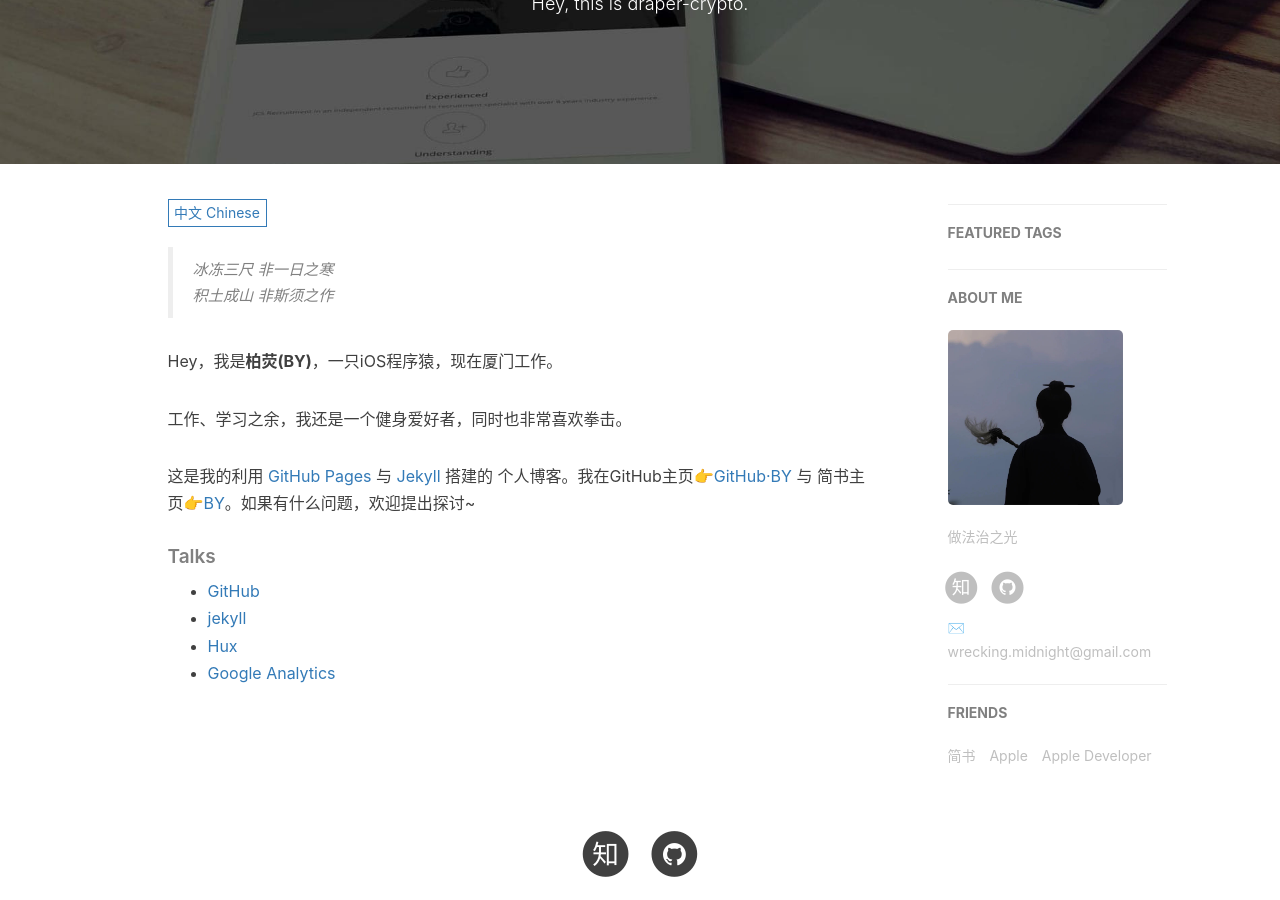
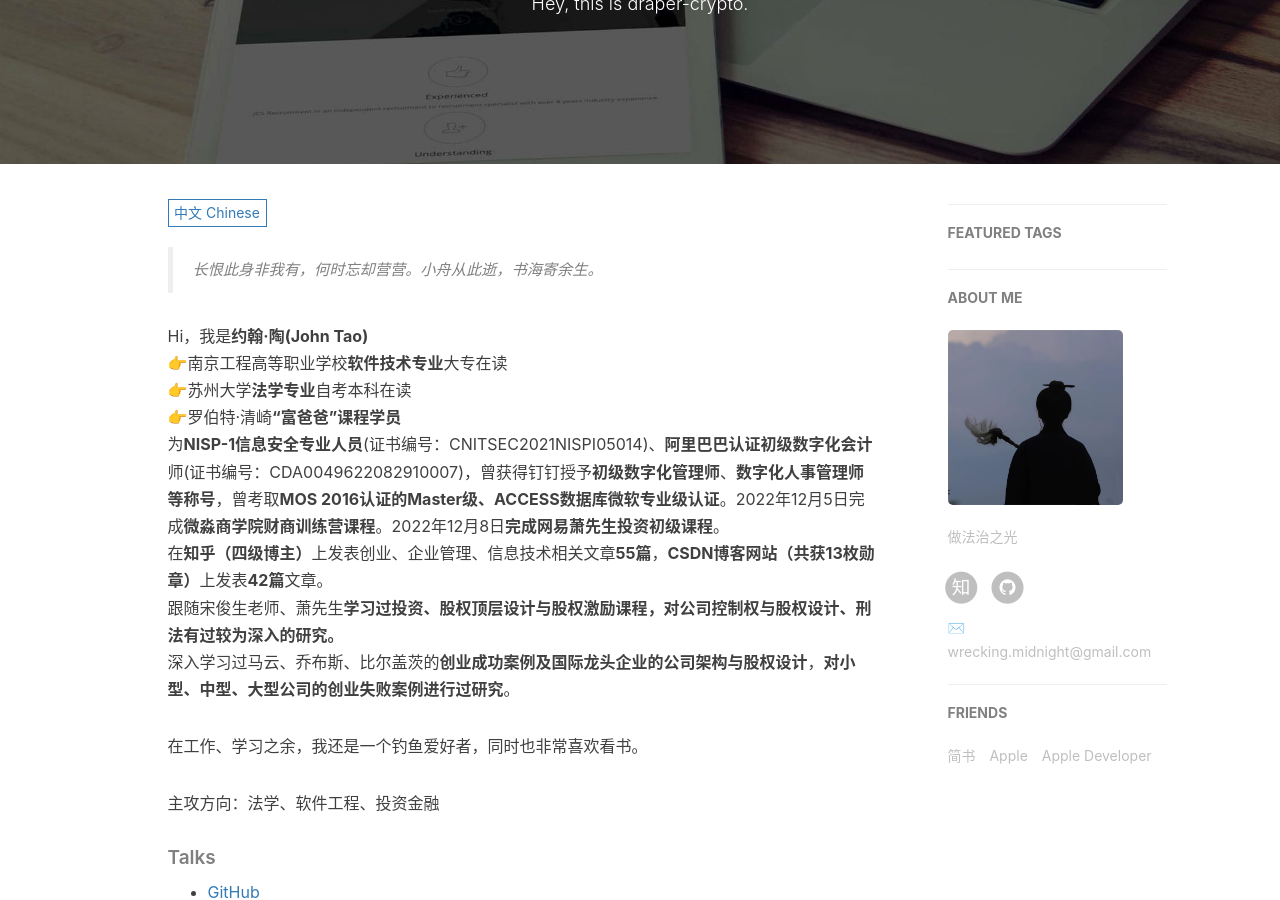
Before and after one commit to Draper-crypto/Draper-crypto.github.io, a Jekyll site: the page built from about.html, in a window 1280 px wide and 900 px high, scrolled down 254 px. Built offline with Jekyll 4.4.1, drawn with Linux system fonts in a browser that asks for light colours; nearby versions of some CDN libraries; comment, search, counter and statistics services are not loaded.

Commit message:
更新 about.html

```diff
--- a/about.html
+++ b/about.html
@@ -15,16 +15,20 @@
 <div class="zh post-container">
 
     <!--copied from markdown -->
-    <blockquote><p>冰冻三尺 非一日之寒<br>
-    积土成山 非斯须之作</p></blockquote>
+    <blockquote><p>长恨此身非我有，何时忘却营营。小舟从此逝，书海寄余生。</p></blockquote>
 
-    <p>Hey，我是<strong>柏荧(BY)</strong>，一只iOS程序猿，现在厦门工作。</p>
+    <p>Hi，我是<strong>约翰·陶(John Tao)</strong><br>
+        👉南京工程高等职业学校<strong>软件技术专业</strong>大专在读<br>
+        👉苏州大学<strong>法学专业</strong>自考本科在读<br>
+        👉罗伯特·清崎<strong>“富爸爸”课程学员</strong><br>
+        为<strong>NISP-1信息安全专业人员</strong>(证书编号：CNITSEC2021NISPⅠ05014)、<strong>阿里巴巴认证初级数字化会计</strong>师(证书编号：CDA0049622082910007)，曾获得钉钉授予<strong>初级数字化管理师</strong>、<strong>数字化人事管理师等称号</strong>，曾考取<strong>MOS 2016认证的Master级、ACCESS数据库微软专业级认证</strong>。2022年12月5日完成<strong>微淼商学院财商训练营课程</strong>。2022年12月8日<strong>完成网易萧先生投资初级课程</strong>。<br>
+        在<strong>知乎（四级博主）</strong>上发表创业、企业管理、信息技术相关文章<strong>55篇</strong>，<strong>CSDN博客网站（共获13枚勋章）</strong>上发表<strong>42篇</strong>文章。<br>
+        跟随宋俊生老师、萧先生<strong>学习过投资、股权顶层设计与股权激励课程，对公司控制权与股权设计、刑法有过较为深入的研究。</strong><br>
+        深入学习过马云、乔布斯、比尔盖茨的<strong>创业成功案例及国际龙头企业的公司架构与股权设计</strong>，<strong>对小型、中型、大型公司的创业失败案例进行过研究</strong>。
+    </p>
+    <p>在工作、学习之余，我还是一个钓鱼爱好者，同时也非常喜欢看书。</p>
+    <p>主攻方向：法学、软件工程、投资金融</p>
 
-    <p>工作、学习之余，我还是一个健身爱好者，同时也非常喜欢拳击。</p>
-
-    <p>这是我的利用 <a href="https://pages.github.com/">GitHub Pages</a> 与 <a href="http://jekyll.com.cn/">Jekyll</a> 搭建的 个人博客。我在GitHub主页<a href="https://github.com/qiubaiying">👉GitHub·BY</a> 与 简书主页<a href="https://http://www.jianshu.com/u/e71990ada2fd">👉BY</a>。如果有什么问题，欢迎提出探讨~</p>
-
-    <p></p>
 
     <h5>Talks</h5>
 
@@ -38,8 +42,7 @@
 
 <!-- English Version -->
 <div class="en post-container">
-    <blockquote><p>Yet another iOS Developer. <br>
-    Yet another Life-long Student.</p></blockquote>
+    <blockquote><p>Hate this body is not I have, when to forget the camp.The boat died, the book sent the rest of his life.</p></blockquote>
 
     <p>Hi, I am <strong>Baiying Qiu</strong>，you can call me <strong>BY</strong>. I am an iOS software engineer and currently working in Xiamen</p>
 
```
